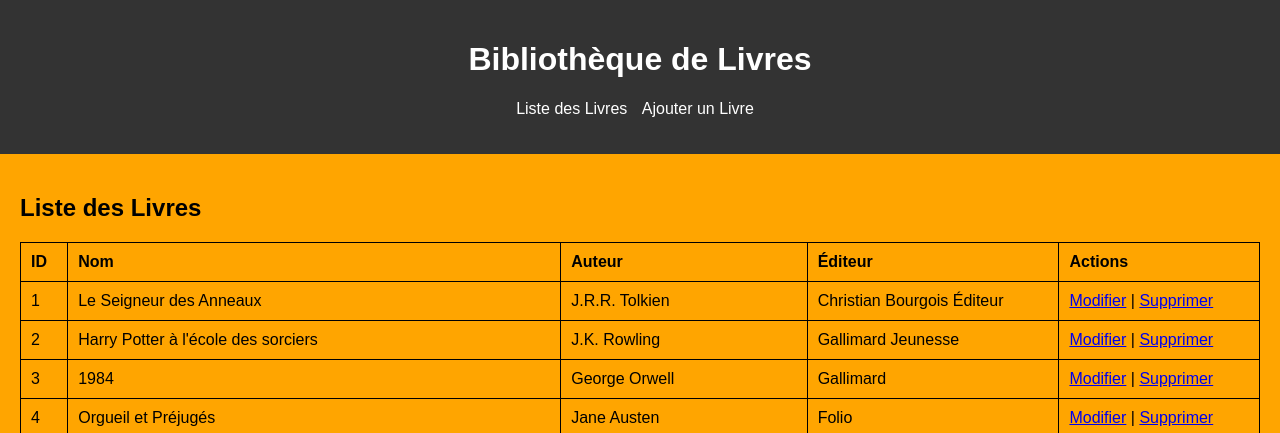
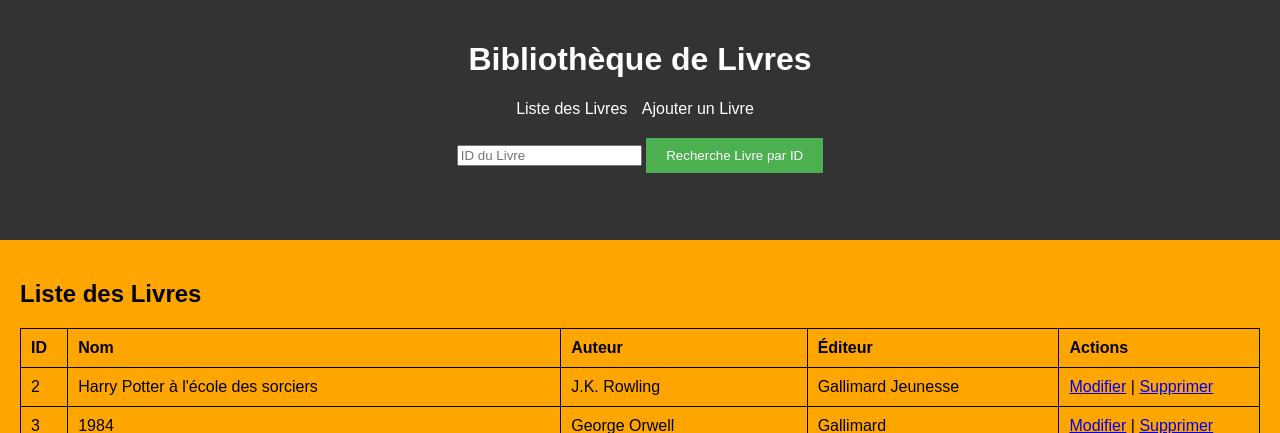
Before and after one commit to Amer-Hamdache/techweb, a FastAPI app: page / in a window 1280 px wide. Shown: the top 433 px of the page. Run offline with FastAPI, Linux system fonts and the light colour scheme.

Commit message:
2eme essai du TP2

```diff
--- a/TP2/main.py
+++ b/TP2/main.py
@@ -5,7 +5,7 @@
 from fastapi.templating import Jinja2Templates
 from starlette.exceptions import HTTPException as StarletteHTTPException
 from dataclass_livres import LivreModel
-from data_livre import liste_livres  # Assurez-vous que cette importation fonctionne avec votre structure de données.
+from data_livre import liste_livres
 import uvicorn
 
 app = FastAPI()
@@ -44,6 +44,13 @@
     # Passez l'instance de LivreModel au template
     return templates.TemplateResponse("modifier_livre.html", {"request": request, "livre": livre, "id": id})
 
+@app.get("/modifier-livre")
+async def modifier_livre_form(request: Request, id: int):
+    if id not in liste_livres:
+        raise HTTPException(status_code=404, detail="Livre non trouvé")
+    livre = LivreModel(**liste_livres[id])
+    return templates.TemplateResponse("modifier_livre.html", {"request": request, "livre": livre})
+
 @app.post("/modifier-livre/{id}")
 async def modifier_livre(id: int, nom: str = Form(...), auteur: str = Form(...), editeur: str = Form(...)):
     if id not in liste_livres:
@@ -58,6 +65,7 @@
         return {"message": "Livre supprimé avec succès"}
     else:
         raise HTTPException(status_code=404, detail="Livre non trouvé")
+
 
 @app.exception_handler(StarletteHTTPException)
 async def http_exception_handler(request: Request, exc: StarletteHTTPException):
--- a/TP2/templates/base.html
+++ b/TP2/templates/base.html
@@ -11,6 +11,13 @@
             <ul>
                 <li><a href="/">Liste des Livres</a></li>
                 <li><a href="/ajouter-livre">Ajouter un Livre</a></li>
+                <li>
+                    <form action="/modifier-livre" method="get">
+                        <input type="number" id="id" name="id" min="1" placeholder="ID du Livre" required>
+                        <button type="submit">Recherche Livre par ID</button>
+                    </form>
+                </li>
+
             </ul>
         </nav>
     </header>
```
Also changed, not shown: TP2/templates/modifier_livre.html (+3 -8 lines).
